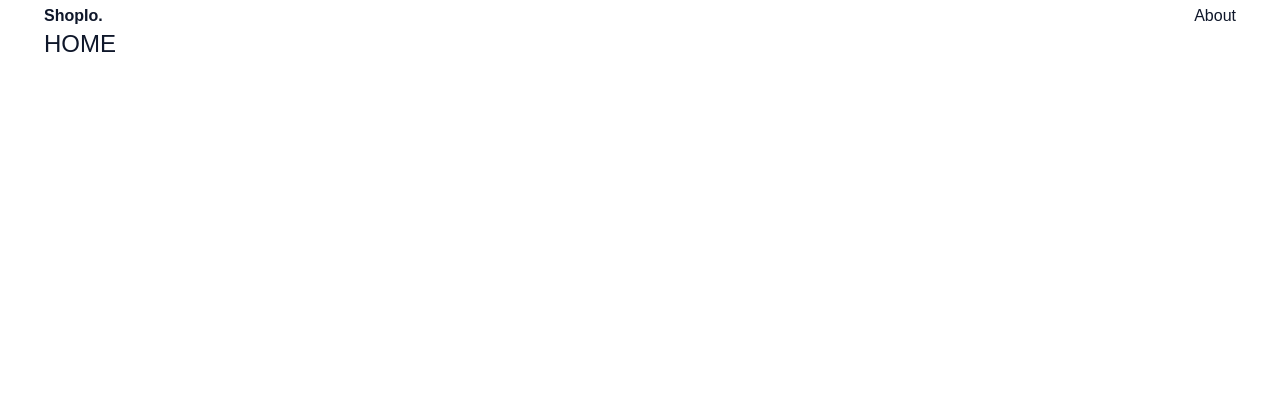
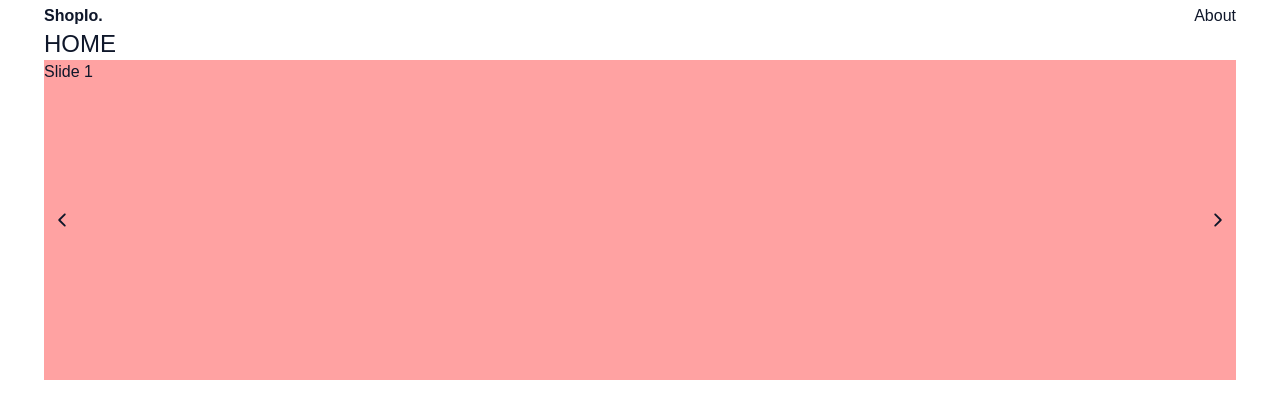
Before and after one commit to przemyslaw-bialk/next-js-shop, a Next.js app: page / in a window 1280 px wide. Shown: the top 418 px of the page. Built offline with nearby package versions, Linux system fonts and the light colour scheme; no server answers.

Commit message:
creating Carousel component

```diff
--- a/app/(ADMIN)/components/AdminMenu.tsx
+++ b/app/(ADMIN)/components/AdminMenu.tsx
@@ -4,11 +4,10 @@ import { FiBox, FiPlus } from "react-icons/fi";
 
 type AdminMenuProps = {
   pathname: string;
-  linkBase: string;
   handleLinkClick: () => void;
 };
 
-const AdminMenu = ({ pathname, linkBase, handleLinkClick }: AdminMenuProps) => {
+const AdminMenu = ({ pathname, handleLinkClick }: AdminMenuProps) => {
   const menuItems = [
     {
       name: "Dashboard",
@@ -26,6 +25,10 @@ const AdminMenu = ({ pathname, linkBase, handleLinkClick }: AdminMenuProps) => {
       icon: FiPlus,
     },
   ];
+
+  // styling link
+  const linkBase =
+    "group flex items-center gap-5 rounded-2xl px-4 py-3 text-sm transition";
 
   return (
     <>
--- a/app/(ADMIN)/components/AdminSidebar.tsx
+++ b/app/(ADMIN)/components/AdminSidebar.tsx
@@ -16,16 +16,13 @@ const AdminSidebar = () => {
     }
   };
 
-  const linkBase =
-    "group flex items-center gap-5 rounded-2xl px-4 py-3 text-sm transition";
-
   return (
     <div>
       <button
         onClick={toggleMenu}
         className="fixed top-0 left-0 z-10 w-full bg-white px-2 pt-1 text-left md:hidden"
       >
-        <RiMenuFold2Fill size={30} />
+        <RiMenuFold2Fill size={30} className="cursor-pointer" />
       </button>
 
       {/* Sidebar */}
@@ -36,19 +33,12 @@ const AdminSidebar = () => {
       >
         <nav className="px-3 py-1">
           <ul className="space-y-2">
-            <ul className="space-y-2">
-              <li className="block md:hidden mt-3 ml-3">
-                <button onClick={toggleMenu}>
-                  <RiCloseLargeFill />
-                </button>
-              </li>
-
-              <AdminMenu
-                pathname={pathname}
-                linkBase={linkBase}
-                handleLinkClick={handleLinkClick}
-              />
-            </ul>
+            <li className="block md:hidden mt-3 ml-3">
+              <button onClick={toggleMenu} className="group">
+                <RiCloseLargeFill className="transition duration-300 group-hover:rotate-180 group-hover:cursor-pointer" />
+              </button>
+            </li>
+            <AdminMenu pathname={pathname} handleLinkClick={handleLinkClick} />
           </ul>
         </nav>
       </aside>
--- /dev/null
+++ b/app/(SHOP)/components/Carousel.tsx
@@ -0,0 +1,45 @@
+"use client";
+
+import useEmblaCarousel from "embla-carousel-react";
+import Autoplay from "embla-carousel-autoplay";
+import { useEffect } from "react";
+import { IoIosArrowBack, IoIosArrowForward } from "react-icons/io";
+
+export default function Carousel() {
+  const [emblaRef, emblaApi] = useEmblaCarousel({ loop: true }, [
+    Autoplay({ delay: 6000 }),
+  ]);
+
+  const goToPrev = () => emblaApi?.scrollPrev();
+  const goToNext = () => emblaApi?.scrollNext();
+
+  useEffect(() => {
+    if (!emblaApi) return;
+    emblaApi.plugins().autoplay?.play();
+  }, [emblaApi]);
+
+  return (
+    <div className="embla relative">
+      <div className="overflow-hidden" ref={emblaRef}>
+        <div className="flex">
+          <div className="min-w-full h-80 bg-red-300">Slide 1</div>
+          <div className="min-w-full h-80 bg-amber-300">Slide 2</div>
+          <div className="min-w-full h-80 bg-green-400">Slide 3</div>
+        </div>
+      </div>
+
+      <button
+        onClick={goToPrev}
+        className="absolute left-2 top-1/2 -translate-y-1/2"
+      >
+        <IoIosArrowBack size={20} />
+      </button>
+      <button
+        onClick={goToNext}
+        className="absolute right-2 top-1/2 -translate-y-1/2"
+      >
+        <IoIosArrowForward size={20} />
+      </button>
+    </div>
+  );
+}
--- a/app/globals.css
+++ b/app/globals.css
@@ -58,3 +58,7 @@ body {
 
   background-attachment: fixed;
 }
+
+button {
+  cursor: pointer;
+}
--- a/app/page.tsx
+++ b/app/page.tsx
@@ -1,7 +1,10 @@
+import Carousel from "./(SHOP)/components/Carousel";
+
 export default function Home() {
   return (
     <div>
       <h1 className=" text-2xl  uppercase">HOME</h1>
+      <Carousel />
     </div>
   );
 }
--- a/package.json
+++ b/package.json
@@ -10,6 +10,8 @@
   },
   "dependencies": {
     "@clerk/nextjs": "^7.4.0",
+    "embla-carousel-autoplay": "^8.6.0",
+    "embla-carousel-react": "^8.6.0",
     "mongodb": "^7.2.0",
     "mongoose": "^9.6.2",
     "next": "16.2.6",
```
Also changed, not shown: 1 other file (tests, documents, lock files or other folders).
